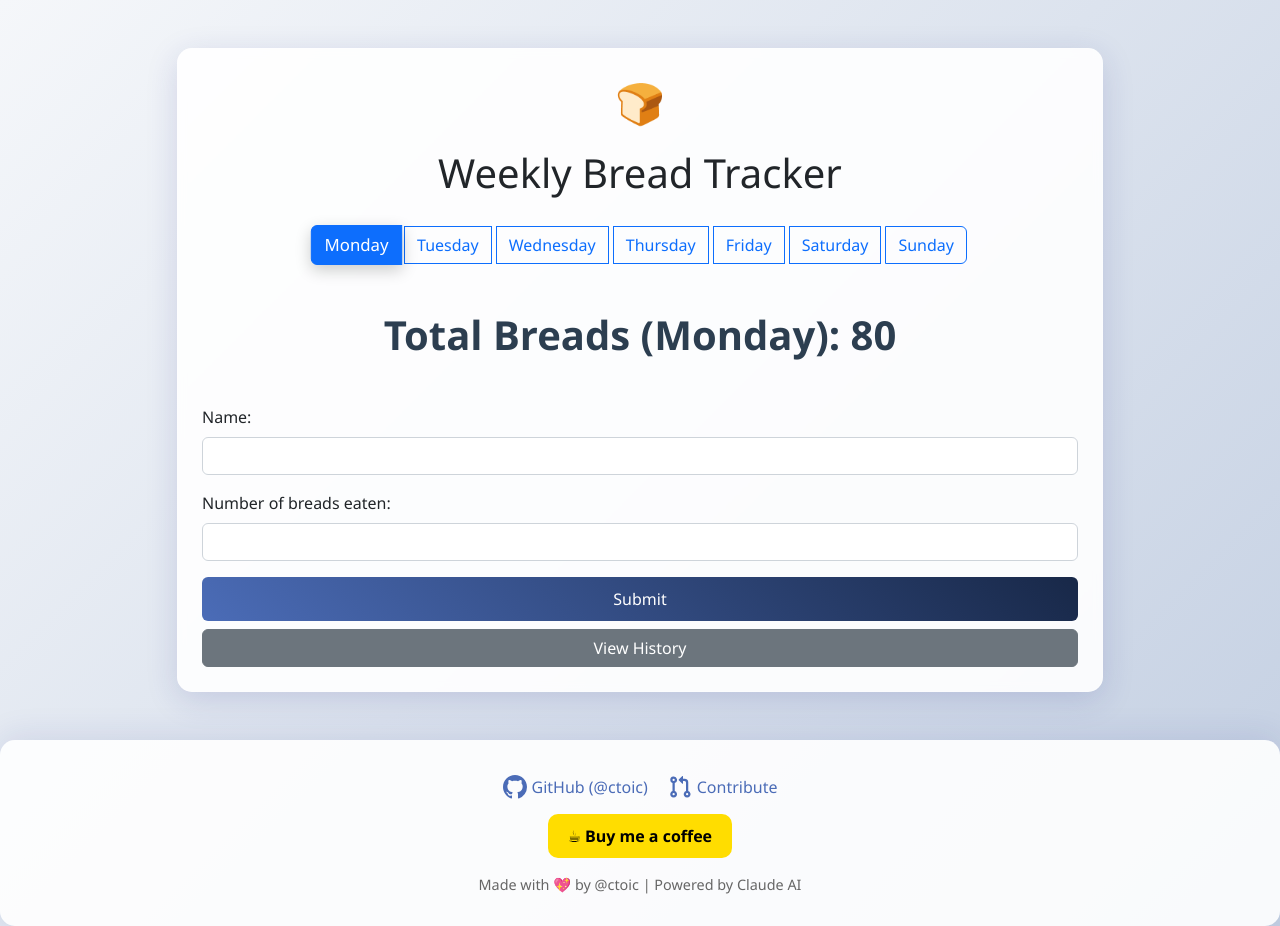
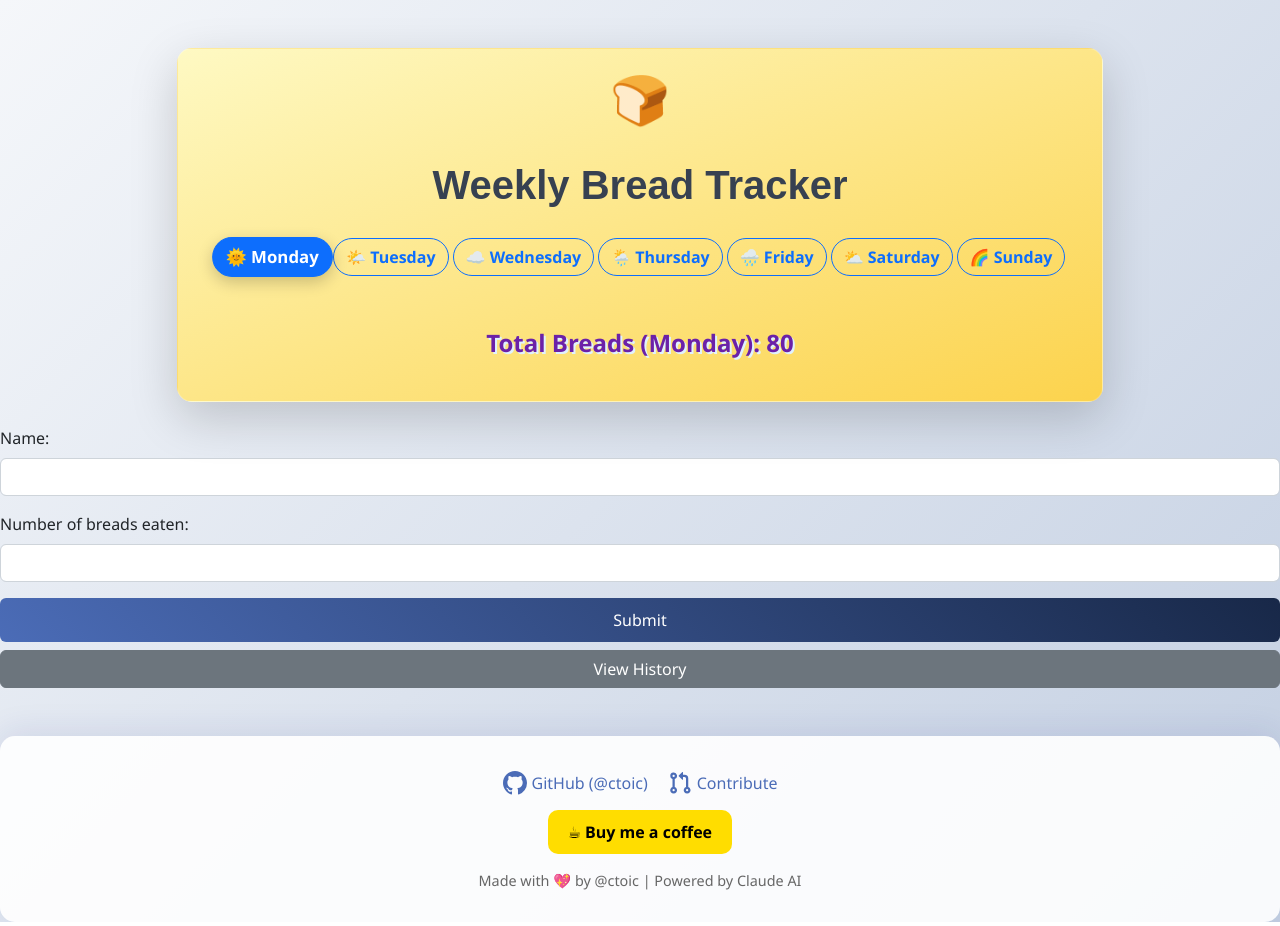
Before and after one commit to Daniel-KK-world/Bread_tracker, a plain HTML site: page index.html in a window 1280 px wide. Drawn offline with nearby package versions, Linux system fonts and the light colour scheme.

Commit message:
Vibrant header

```diff
--- a/index.html
+++ b/index.html
@@ -65,24 +65,29 @@
     <div class="container mt-5">
         <div class="row justify-content-center">
             <div class="col-md-10">
-                <div class="card p-4 animate__animated animate__fadeIn">
+                <div class="card p-4 animate__animated animate__fadeIn shadow-lg" style="border-radius: 15px; background: linear-gradient(to bottom right, #fef9c3, #fcd34d);">
                     <div class="text-center">
-                        <div class="bread-icon">🍞</div>
-                        <h1 class="mb-4">Weekly Bread Tracker</h1>
+                        <div class="bread-icon" style="font-size: 3rem; animation: bounce 2s infinite;">🍞</div>
+                        <h1 class="mb-4" style="font-family: 'Poppins', sans-serif; font-weight: 700; color: #374151;">Weekly Bread Tracker</h1>
 
                         <!-- Day Selector -->
                         <div class="day-selector btn-group" role="group">
-                            <button type="button" class="btn btn-outline-primary day-btn active" data-day="Monday">Monday</button>
-                            <button type="button" class="btn btn-outline-primary day-btn" data-day="Tuesday">Tuesday</button>
-                            <button type="button" class="btn btn-outline-primary day-btn" data-day="Wednesday">Wednesday</button>
-                            <button type="button" class="btn btn-outline-primary day-btn" data-day="Thursday">Thursday</button>
-                            <button type="button" class="btn btn-outline-primary day-btn" data-day="Friday">Friday</button>
-                            <button type="button" class="btn btn-outline-primary day-btn" data-day="Saturday">Saturday</button>
-                            <button type="button" class="btn btn-outline-primary day-btn" data-day="Sunday">Sunday</button>
+                            <button type="button" class="btn btn-outline-primary day-btn active" style="border-radius: 20px; font-weight: bold;" data-day="Monday">🌞 Monday</button>
+                            <button type="button" class="btn btn-outline-primary day-btn" style="border-radius: 20px; font-weight: bold;" data-day="Tuesday">🌤️ Tuesday</button>
+                            <button type="button" class="btn btn-outline-primary day-btn" style="border-radius: 20px; font-weight: bold;" data-day="Wednesday">☁️ Wednesday</button>
+                            <button type="button" class="btn btn-outline-primary day-btn" style="border-radius: 20px; font-weight: bold;" data-day="Thursday">🌦️ Thursday</button>
+                            <button type="button" class="btn btn-outline-primary day-btn" style="border-radius: 20px; font-weight: bold;" data-day="Friday">🌧️ Friday</button>
+                            <button type="button" class="btn btn-outline-primary day-btn" style="border-radius: 20px; font-weight: bold;" data-day="Saturday">⛅ Saturday</button>
+                            <button type="button" class="btn btn-outline-primary day-btn" style="border-radius: 20px; font-weight: bold;" data-day="Sunday">🌈 Sunday</button>
                         </div>
 
-                        <div class="total-breads animate__animated animate__pulse" id="total-breads">Total Breads: 80</div>
+                        <div class="total-breads animate__animated animate__pulse mt-4" id="total-breads" style="font-size: 1.5rem; font-weight: 600; color: #6b21a8; text-shadow: 2px 2px #e0f2fe;">Total Breads: 80</div>
                     </div>
+                </div>
+            </div>
+        </div>
+    </div>
+
 
                     <form id="bread-form" class="mt-4">
                         <div class="mb-3">
@@ -308,6 +313,38 @@
         font-size: 0.9rem;
         margin: 10px 0;
     }
+    /*here's what I added in case it doesn't track it*/
+    .bread-icon {
+        transition: transform 0.3s ease-in-out;
+    }
+
+    .bread-icon:hover {
+        transform: scale(1.2);
+    }
+
+    .day-btn {
+        transition: background 0.3s ease, color 0.3s ease;
+    }
+
+    .day-btn:hover {
+        background: #2563eb; /* Vibrant blue */
+        color: #fff;
+        border-color: #2563eb;
+    }
+
+    .card {
+        box-shadow: 0 4px 8px rgba(0, 0, 0, 0.2);
+    }
+
+    @keyframes bounce {
+        0%, 100% {
+            transform: translateY(0);
+        }
+        50% {
+            transform: translateY(-10px);
+        }
+    }
+
 </style>
 
 <!-- Add this right before the closing body tag -->
```
